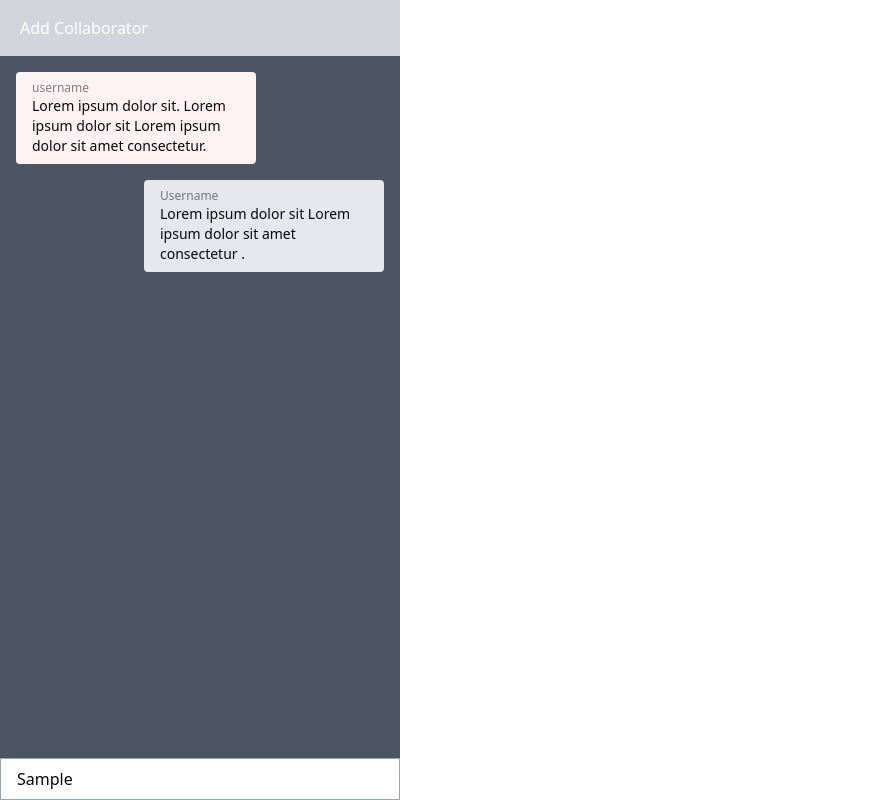
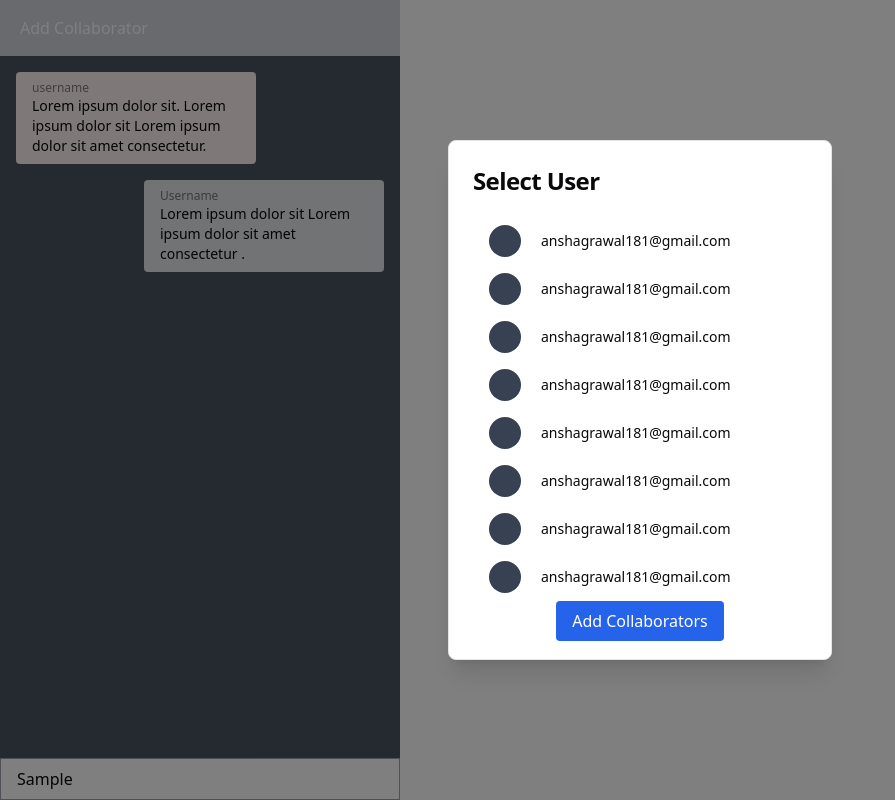
Before and after one commit to ansh0712jul/myZara.ai, a React (Vite) app in the folder frontend/: page /projects in a window 1280 px wide. Both pictures are taken after typing "Sample" into the empty fields and a click on the button "Add Collaborator". Shown: the whole page, without its empty margins (0-895 px from the left). Built offline with nearby package versions, Linux system fonts and the light colour scheme; the HTML template or start-up script is replaced by a standard one.

Commit message:
chat section completed

```diff
--- /dev/null
+++ b/frontend/src/dialog/SelectUser.jsx
@@ -0,0 +1,62 @@
+import React, { useState } from 'react';
+import {
+    Card,
+    CardContent,
+    CardHeader,
+    CardFooter,
+    CardTitle
+} from '@/components/ui/card';
+
+const SelectUser = ({ onClose }) => {
+  const [selectedUser, setSelectedUser] = useState([]);
+
+  const toggleUser = (index) => {
+    if (selectedUser.includes(index)) {
+      setSelectedUser(selectedUser.filter((item) => item !== index));
+    } else {
+      setSelectedUser([...selectedUser, index]);
+    }
+  };
+
+  console.log(selectedUser);
+
+  return (
+    <Card className="h-[520px] w-96 bg-white shadow-xl rounded-lg hover:shadow-2xl transition-shadow duration-300">
+      <CardHeader>
+        <CardTitle className="flex justify-between">
+          <h3 className="mt-1">Select User</h3>
+          <button onClick={onClose}>
+            <i className="ri-close-circle-fill text-2xl"></i>
+          </button>
+        </CardTitle>
+      </CardHeader>
+      <CardContent className="max-h-96 overflow-auto w-full">
+        {[...Array(9)].map((_, index) => (
+          <div
+            key={index}
+            className="user h-12 mx-auto rounded w-full p-2 px-4 bg-white hover:bg-gray-300 flex items-center gap-5"
+          >
+            <div className="h-8 w-8 bg-gray-700 rounded-full text-white p-1 flex items-center justify-center">
+              <i className="ri-user-follow-fill text-xl"></i>
+            </div>
+            <h3 className="text-sm">anshagrawal181@gmail.com</h3>
+            <button onClick={() => toggleUser(index)}>
+              {selectedUser.includes(index) ? (
+                <i class="ri-indeterminate-circle-line text-xl"></i>
+              ) : (
+                <i class="ri-add-circle-fill text-xl"></i>
+              )}
+            </button>
+          </div>
+        ))}
+      </CardContent>
+      <CardFooter className="flex items-center justify-center">
+        <button className="flex items-center justify-center p-2 px-4 bg-blue-600 text-white rounded">
+          Add Collaborators
+        </button>
+      </CardFooter>
+    </Card>
+  );
+};
+
+export default SelectUser;
--- a/frontend/src/pages/Project.jsx
+++ b/frontend/src/pages/Project.jsx
@@ -1,19 +1,28 @@
 import React, { useState } from 'react'
 import { useLocation } from 'react-router-dom'
+import SelectUser from '@/dialog/SelectUser';
 
 
 const Project = () => {
     const location = useLocation();
     console.log(location.state);
+
+    //for set Side panel
     const [isPanelOpen, setIsPanelOpen] = useState(false);
+
+    // for set Select Use Modal
+    const [isModalOpen, setIsModalOpen] = useState(false);
   return (
     <main className='h-screen w-screen flex'>
         <section className='left-section relative flex flex-col h-full min-w-[400px] bg-gray-600'>
            <header className='w-full h-14 p-2 px-4 flex items-center justify-between bg-gray-300'>
-           <button className='flex gap-1 items-center text-white'>
+           <button
+                onClick={() => setIsModalOpen(true)}
+                className='flex gap-1 items-center text-white'>
                 <i className="ri-link text-xl"></i>
                 Add Collaborator
             </button>
+
             <button
             // toggling the panel
                 onClick={() => setIsPanelOpen(!isPanelOpen)}
@@ -65,6 +74,24 @@ const Project = () => {
 
         </section>
 
+
+            {/* Modal for SelectUser */}
+            {isModalOpen && (
+                <div className="fixed inset-0 bg-black bg-opacity-50 flex items-center justify-center z-50">
+                    <div className="relative">
+                        <button
+                            onClick={() => setIsModalOpen(false)}
+                            className="absolute top-2 right-2 text-white text-xl">
+                            <i className="ri-close-fill"></i>
+                        </button>
+                            <SelectUser  onClose={() => setIsModalOpen(false)} />
+                    </div>
+                </div>
+            )}
+
+
+
+
     </main>
 
   )
```
